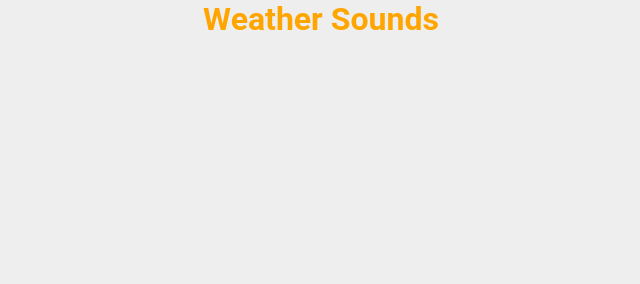
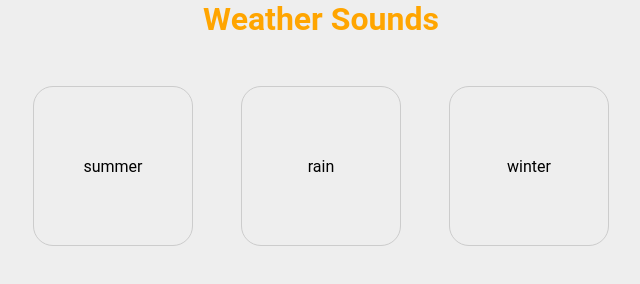
Before and after one commit to okmaga/weather-sounds-ts, a website built with webpack: page public/index.html in a window 1280 px wide. Shown: the whole page, without its empty margins (319-959 px from the left). Built offline with nearby package versions, Linux system fonts and the light colour scheme; files whose address does not match are found by name.

Commit message:
feat: added basic app structure and layout

```diff
--- a/public/index.html
+++ b/public/index.html
@@ -7,8 +7,6 @@
     <title>Weather Sounds</title>
   </head>
   <body>
-    <div id="root">
-      <h1>Weather Sounds</h1>
-    </div>
+    <div id="root"></div>
   </body>
 </html>
--- /dev/null
+++ b/src/components/App.js
@@ -0,0 +1,16 @@
+import "./app.scss";
+
+import WeatherButtons from "./weatherButtons/weatherButtons";
+function App() {
+  const appWrapper = document.createElement("div");
+  appWrapper.classList.add("app");
+
+  const h1 = document.createElement("h1");
+  h1.innerText = "Weather Sounds";
+  appWrapper.appendChild(h1);
+  appWrapper.appendChild(WeatherButtons());
+
+  return appWrapper;
+}
+
+export default App;
--- /dev/null
+++ b/src/components/app.scss
@@ -0,0 +1,3 @@
+.app {
+  background-color: #eee;
+}
--- /dev/null
+++ b/src/components/weatherButtons/weatherButtons.js
@@ -0,0 +1,19 @@
+import "./weatherButtons.scss";
+import WeatherSelectButton from "../weatherSelectButton/WeatherSelectButton";
+
+function WeatherButtons() {
+  const buttons = [
+    { id: 1, name: "summer" },
+    { id: 2, name: "rain" },
+    { id: 3, name: "winter" }
+  ];
+  const buttonGroupWrapper = document.createElement("div");
+  buttonGroupWrapper.classList.add("buttonGroupWrapper");
+  buttons.forEach((button) => {
+    buttonGroupWrapper.appendChild(WeatherSelectButton({ name: button.name }));
+  });
+
+  return buttonGroupWrapper;
+}
+
+export default WeatherButtons;
--- /dev/null
+++ b/src/components/weatherButtons/weatherButtons.scss
@@ -0,0 +1,6 @@
+.buttonGroupWrapper {
+  display: flex;
+  justify-content: center;
+  gap: 3rem;
+  margin: auto;
+}
--- /dev/null
+++ b/src/components/weatherSelectButton/weatherSelectButton.js
@@ -0,0 +1,10 @@
+import "./weatherSelectButton.scss";
+
+function WeatherSelectButton({ name }) {
+  const buttonWrapper = document.createElement("div");
+  buttonWrapper.innerText = name;
+  buttonWrapper.classList.add("weatherSelectButton");
+  return buttonWrapper;
+}
+
+export default WeatherSelectButton;
--- /dev/null
+++ b/src/components/weatherSelectButton/weatherSelectButton.scss
@@ -0,0 +1,9 @@
+.weatherSelectButton {
+  height: 10rem;
+  width: 10rem;
+  border: 1px solid #ccc;
+  border-radius: 20px;
+  display: flex;
+  align-items: center;
+  justify-content: center;
+}
--- a/src/index.js
+++ b/src/index.js
@@ -1,3 +1,5 @@
 import "./index.scss";
-console.log("check webpack");
-console.log(true);
+import App from "./components/App";
+const root = document.getElementById("root");
+
+root.appendChild(App());
--- a/src/index.scss
+++ b/src/index.scss
@@ -14,6 +14,7 @@ body {
   background-color: #eee;
 
   h1 {
+    margin-bottom: 3rem;
     color: orange;
     text-align: center;
   }
```
